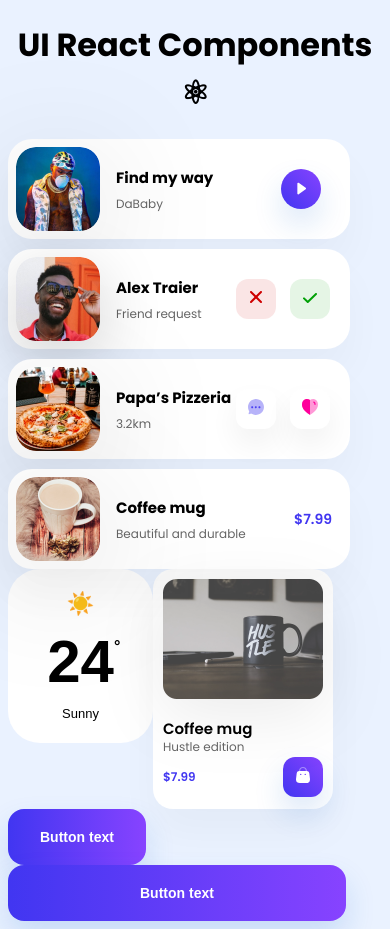
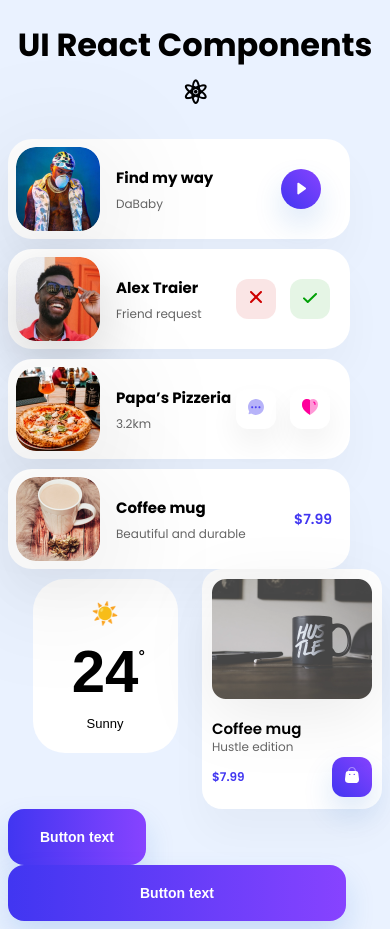
Before and after one commit to mancillajonathan/ui-react-components, a React (Create React App) app: page / in a window 390 px wide. Built offline with nearby package versions, Linux system fonts and the light colour scheme.

Commit message:
Media query for Weather component

```diff
--- a/src/components/Weather.js
+++ b/src/components/Weather.js
@@ -7,6 +7,7 @@ const Container = styled.button`
 	background: #ffffff;
 	border-radius: 32px;
 	border-style: none;
+	margin: 25px 10px;
 
 	span {
 		font-size: 22px;
@@ -33,6 +34,10 @@ const Container = styled.button`
 		line-height: 14px;
 		opacity: 1;
 	}
+
+	@media screen and (max-width: 550px) {
+		margin: 10px auto;
+	}
 `;
 
 const Weather = () => {
```
